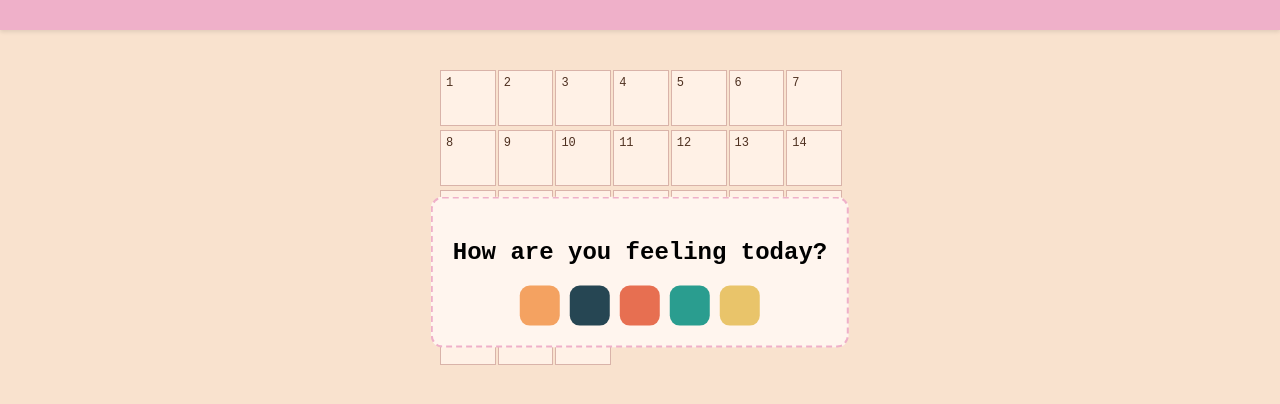
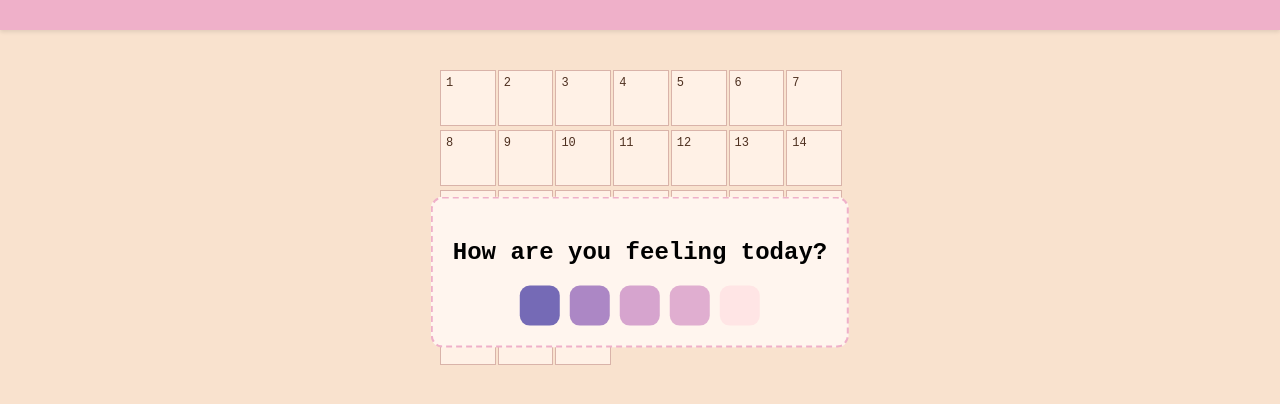
Before and after one commit to zronei/cozyboo, a plain HTML site: page index.html in a window 1280 px wide. Both pictures are taken after a click on the element "10". Shown: the part 128-532 px from the top of the page. Drawn offline with Linux system fonts and the light colour scheme.

Commit message:
Update index.html

```diff
--- a/index.html
+++ b/index.html
@@ -12,17 +12,18 @@
 
   <div class="calendar" id="calendar"></div>
 
-  <!-- Mood Popup -->
-  <div class="popup" id="moodPopup">
-    <h2>How are you feeling today?</h2>
-    <div class="mood-options">
-      <div class="mood" data-mood="happy" style="background:#F4A261;"></div>
-      <div class="mood" data-mood="sad" style="background:#264653;"></div>
-      <div class="mood" data-mood="anxious" style="background:#E76F51;"></div>
-      <div class="mood" data-mood="excited" style="background:#2A9D8F;"></div>
-      <div class="mood" data-mood="neutral" style="background:#E9C46A;"></div>
-    </div>
+<!-- Mood Popup -->
+<div class="popup" id="moodPopup">
+  <h2>How are you feeling today?</h2>
+  <div class="mood-options">
+    <div class="mood" data-mood="very_sad" title="Very Sad" style="background:#756AB6;"></div>
+    <div class="mood" data-mood="sad" title="Sad" style="background:#AC87C5;"></div>
+    <div class="mood" data-mood="neutral" title="Neutral" style="background:#D6A4CE;"></div>
+    <div class="mood" data-mood="happy" title="Happy" style="background:#E0AED0;"></div>
+    <div class="mood" data-mood="amazing" title="Amazing" style="background:#FFE5E5;"></div>
   </div>
+</div>
+
 
   <script src="script.js"></script>
 </body>
```
